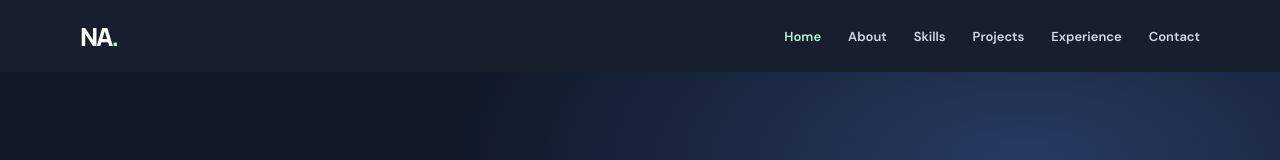
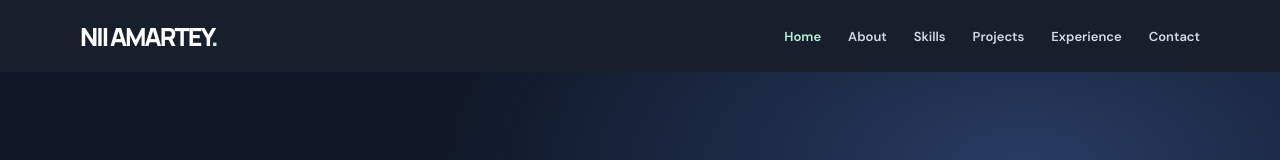
Before and after one commit to nii-amartey/portfolio, a plain HTML site: page index.html in a window 1280 px wide. Shown: the top 160 px of the page. Drawn offline with Linux system fonts and the light colour scheme.

Commit message:
Update brand name from 'NA' to 'NII AMARTEY'

```diff
--- a/index.html
+++ b/index.html
@@ -23,7 +23,7 @@
     <nav class="navbar wrap" aria-label="Main navigation">
 
       <a class="brand" href="#home" aria-label="Chamberlain Nii Amartey home">
-        NA<span>.</span>
+        NII AMARTEY<span>.</span>
       </a>
 
       <button
```
